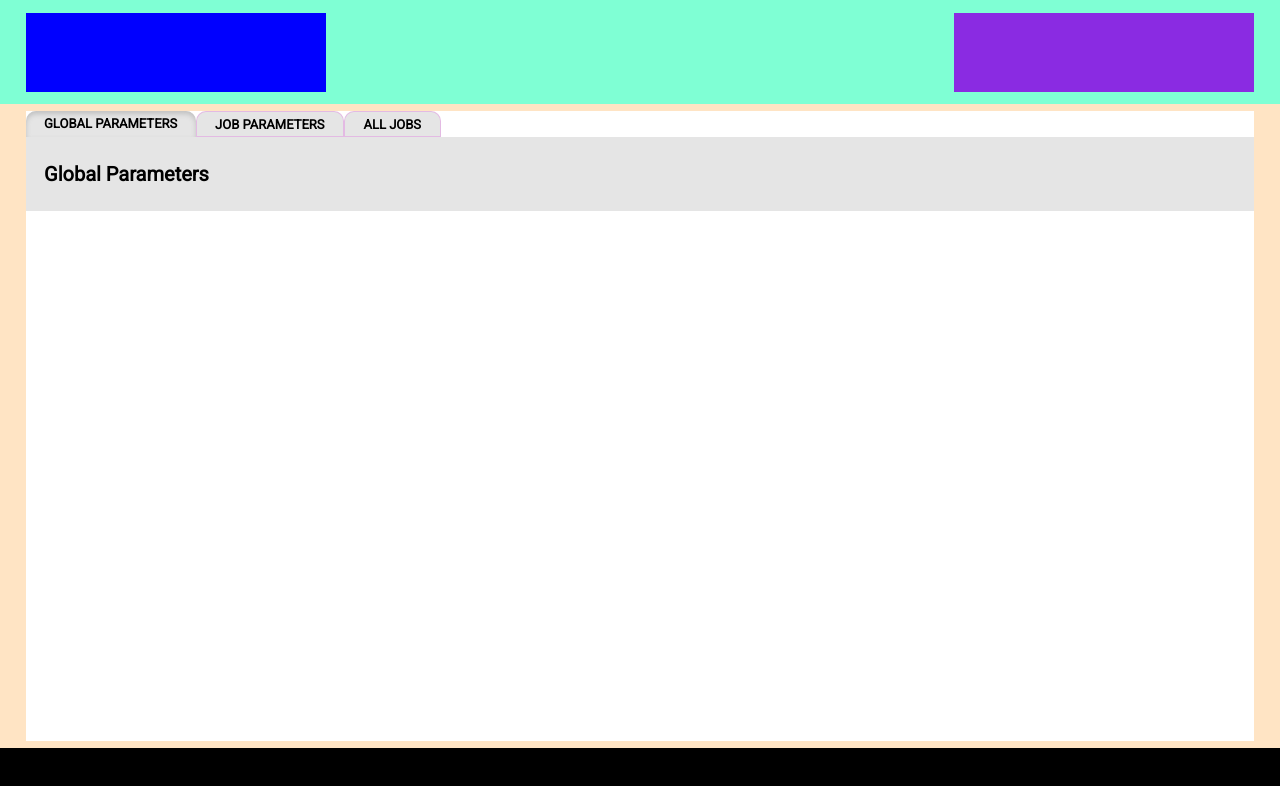
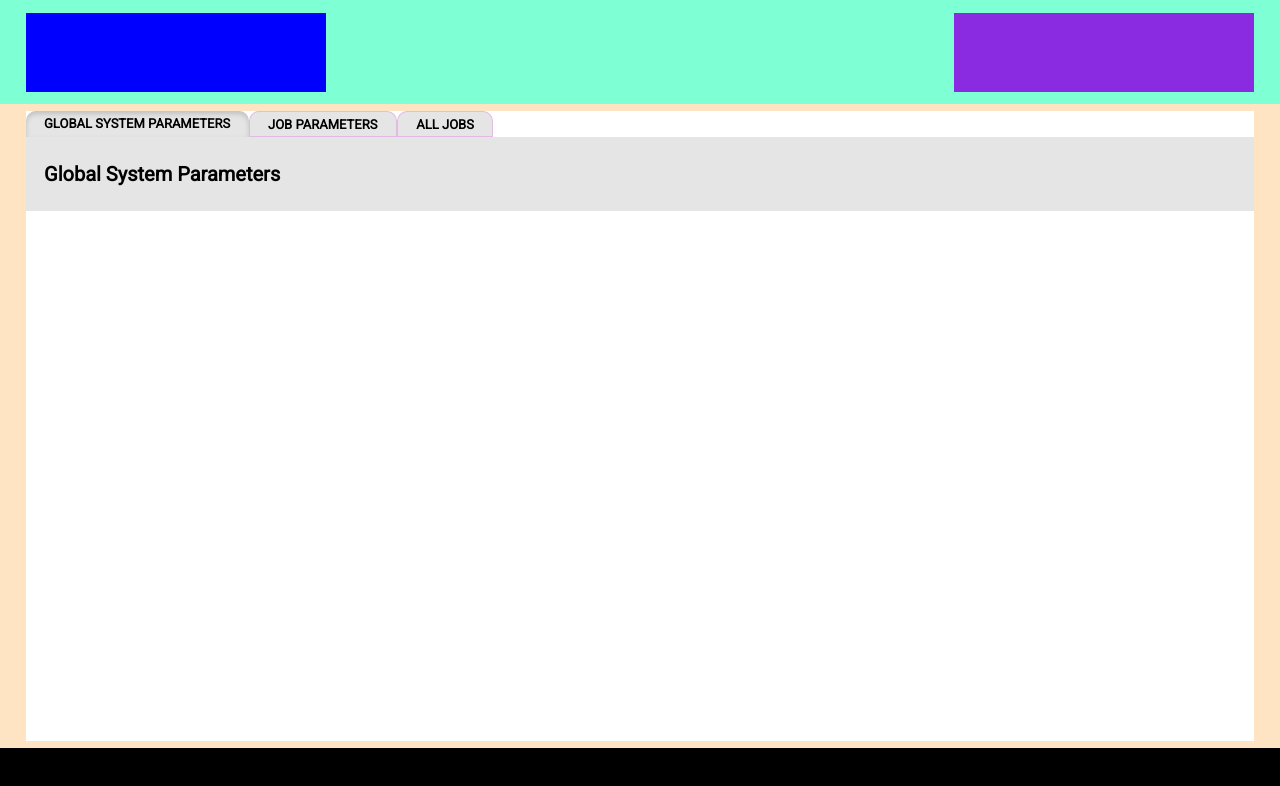
Before and after one commit to elisabethp/decision-tree, an Angular app: page / in a window 1280 px wide. Shown: the top 786 px of the page. Built offline with nearby package versions, Linux system fonts and the light colour scheme.

Commit message:
page tabs are now functional

```diff
--- a/src/app/page-tab/page-tab.component.css
+++ b/src/app/page-tab/page-tab.component.css
@@ -21,20 +21,21 @@
     padding-bottom: 0.2%;
     border-radius: 10px 10px 0 0;
     background-color: #e5e5e5;
+    text-transform: uppercase;
 }
 
 .page-tab:hover {
     cursor: pointer;
 }
 
-.page-tab.selected {
+.page-tab.selected-page-tab {
     outline: none;
     -webkit-box-shadow: inset 0px 3px 5px #c1c1c1;
         -moz-box-shadow: inset 0px 3px 5px #c1c1c1;
             box-shadow: inset 0px 3px 5px #c1c1c1;
 }
 
-.page-tab:not(.selected) {
+.page-tab:not(.selected-page-tab) {
     border: 0.1px #d4d4 solid;
 }
 
--- a/src/app/page-tab/page-tab.component.html
+++ b/src/app/page-tab/page-tab.component.html
@@ -1,7 +1,9 @@
 <div id="tabset-wrapper">
-    <div *ngFor="let tab of tab_names; first as isFirst"
+    <div *ngFor="let tab of tab_names; index as i; first as isFirst"
         class="page-tab"
-        [class.selected]= "isFirst">
+        [class.selected-page-tab]= "isFirst"
+        (click) = "switchTabs($event)"
+        [attr.data-tab-index]="i">
         <span>{{ tab }}</span>
     </div>
 </div>
--- a/src/app/page-tab/page-tab.component.ts
+++ b/src/app/page-tab/page-tab.component.ts
@@ -12,17 +12,35 @@ export class PageTabComponent implements OnInit {
 
   constructor() {
 
-    this.tab_names = ["Global Parameters", "Job Parameters", "All Jobs"];
+    this.tab_names = ["Global System Parameters", "Job Parameters", "All Jobs"];
     this.selected_tab = this.tab_names[0];
-
-    for (var i = 0; i < this.tab_names.length; i++) {
-      this.tab_names[i] = this.tab_names[i].toUpperCase()
-    }
-
 
   }
 
-  ngOnInit(): void {
+  switchTabs(event) {
+    var target = event.target;
+
+    if (target.tagName == "SPAN") {
+      target = target.parentElement;
+    }
+
+    //add selected style to selected tab
+    var oldSelectedTab = document.getElementsByClassName('selected-page-tab')[0];
+    oldSelectedTab.classList.remove('selected-page-tab');
+    target.classList.add('selected-page-tab')
+
+    //update tab header title
+    var selectedIndex = target.getAttribute('data-tab-index');
+    this.selected_tab = this.tab_names[selectedIndex];
+
+    //update page contents
+    this.updatePage();
   }
 
+  updatePage() {
+
+  }
+
+  ngOnInit(): void {}
+
 }
```
